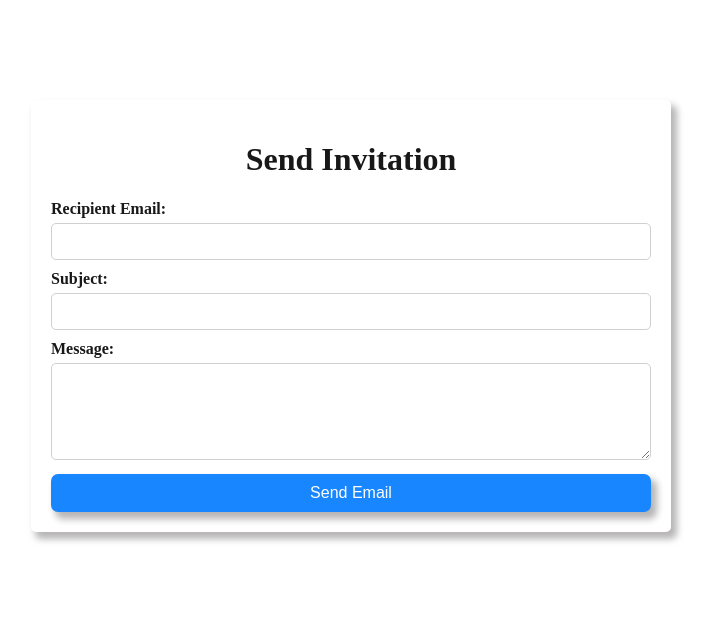
After one commit to Yatouwu/CEPAngit, a PHP site: page /app/Admin/mailer/mailer.component.html in a window 1280 px wide. The commit adds this page. Shown: the top 631 px of the page, without its empty margins (289-1000 px from the left). Run offline with PHP 8.4, Linux system fonts and the light colour scheme.

Commit message:
Mailer Comp.

```diff
--- /dev/null
+++ b/src/app/Admin/mailer/mailer.component.css
@@ -0,0 +1,42 @@
+.container {
+    width: 80%;
+    max-width: 600px;
+    margin: 100px auto;
+    background-color: #fff;
+    padding: 20px;
+    border-radius: 5px;
+    box-shadow: 5px 6px 7px 1px #afadad;
+    opacity: 0.9;
+}
+h1 {
+    text-align: center;
+}
+form {
+    margin-top: 20px;
+}
+label {
+    font-weight: bold;
+}
+input[type="text"], textarea {
+    width: 100%;
+    padding: 10px;
+    margin-top: 5px;
+    margin-bottom: 10px;
+    border: 1px solid #ccc;
+    border-radius: 5px;
+    box-sizing: border-box;
+}
+input[type="submit"] {
+    width: 100%;
+    padding: 10px;
+    background-color: #007bff;
+    color: #fff;
+    border: none;
+    border-radius: 7px;
+    cursor: pointer;
+    font-size: 16px;
+    box-shadow: 5px 6px 7px 1px #afadad;
+}
+input[type="submit"]:hover {
+    background-color: #0056b3;
+}
--- /dev/null
+++ b/src/app/Admin/mailer/mailer.component.html
@@ -0,0 +1,23 @@
+<!DOCTYPE html>
+<html lang="en">
+<head>
+    <meta charset="UTF-8">
+    <meta name="viewport" content="width=device-width, initial-scale=1.0">
+    <title>Email Sender</title>
+    <link rel="stylesheet" href="mailer.component.css">
+</head>
+<body>
+    <div class="container">
+        <h1>Send Invitation</h1>
+        <form action="#" method="post">
+            <label for="email">Recipient Email:</label>
+            <input type="text" id="email" name="email" required>
+            <label for="subject">Subject:</label>
+            <input type="text" id="subject" name="subject" required>
+            <label for="message">Message:</label>
+            <textarea id="message" name="message" rows="5" required></textarea>
+            <input type="submit" value="Send Email">
+        </form>
+    </div>
+</body>
+</html>
--- a/src/app/Admin/sidenav/sidenav.component.html
+++ b/src/app/Admin/sidenav/sidenav.component.html
@@ -24,6 +24,10 @@
           <i class="fa-solid fa-users"></i>
           <span>Participant Management</span>
         </mat-list-item>
+        <mat-list-item class="nav-list-item" (click)="navigateToMailer()">
+          <i class="fa fa-envelope" aria-hidden="true"></i>
+          <span>Send E-mail</span>
+        </mat-list-item>
         <mat-list-item class="nav-list-item" (click)="navigateToAboutUs()">
           <i class="fa-solid fa-circle-info"></i>
           <span>About Us</span>
--- a/src/app/Admin/sidenav/sidenav.component.ts
+++ b/src/app/Admin/sidenav/sidenav.component.ts
@@ -44,6 +44,10 @@ export class SidenavComponent implements OnInit {
     this.router.navigate(['/participantmanagement']);
   }
 
+  navigateToMailer() {
+    this.router.navigate(['/mailer']);
+  }
+
   navigateToAboutUs() {
     this.router.navigate(['/AboutUs']);
   }
--- a/src/app/app.component.ts
+++ b/src/app/app.component.ts
@@ -52,6 +52,10 @@ export class AppComponent implements OnInit {
     this.router.navigate(['/participantmanagement']);
   }
 
+  navigateToMailer() {
+    this.router.navigate(['/mailer']);
+  }
+
   navigateToAboutUs() {
     this.router.navigate(['/AboutUs']);
   }
--- a/src/app/app.routes.ts
+++ b/src/app/app.routes.ts
@@ -7,6 +7,7 @@ import { AboutusComponent } from './Admin/aboutus/aboutus.component';
 import { LoginComponent } from './Admin/login/login.component';
 import { SidenavComponent } from './Admin/sidenav/sidenav.component';
 import { RegisterComponent } from './register/register.component';
+import { MailerComponent } from './Admin/mailer/mailer.component';
 
 export const routes: Routes = [
   {
@@ -34,6 +35,10 @@ export const routes: Routes = [
         component: ParticipantmanagementComponent,
       },
       {
+        path: 'mailer',
+        component: MailerComponent,
+      },
+      {
         path: 'AboutUs',
         component: AboutusComponent,
       },
--- a/src/styles.css
+++ b/src/styles.css
@@ -1,2 +1,2 @@
-html, body { height: 100%; }
+/* html, body { height: 100%; } */
 body { margin: 0; font-family: 'Poppins',sans-serif; }
```
Also changed, not shown: src/app/Admin/mailer/mailer.component.spec.ts (added, +23 -0 lines), src/app/Admin/mailer/mailer.component.ts (added, +15 -0 lines).
